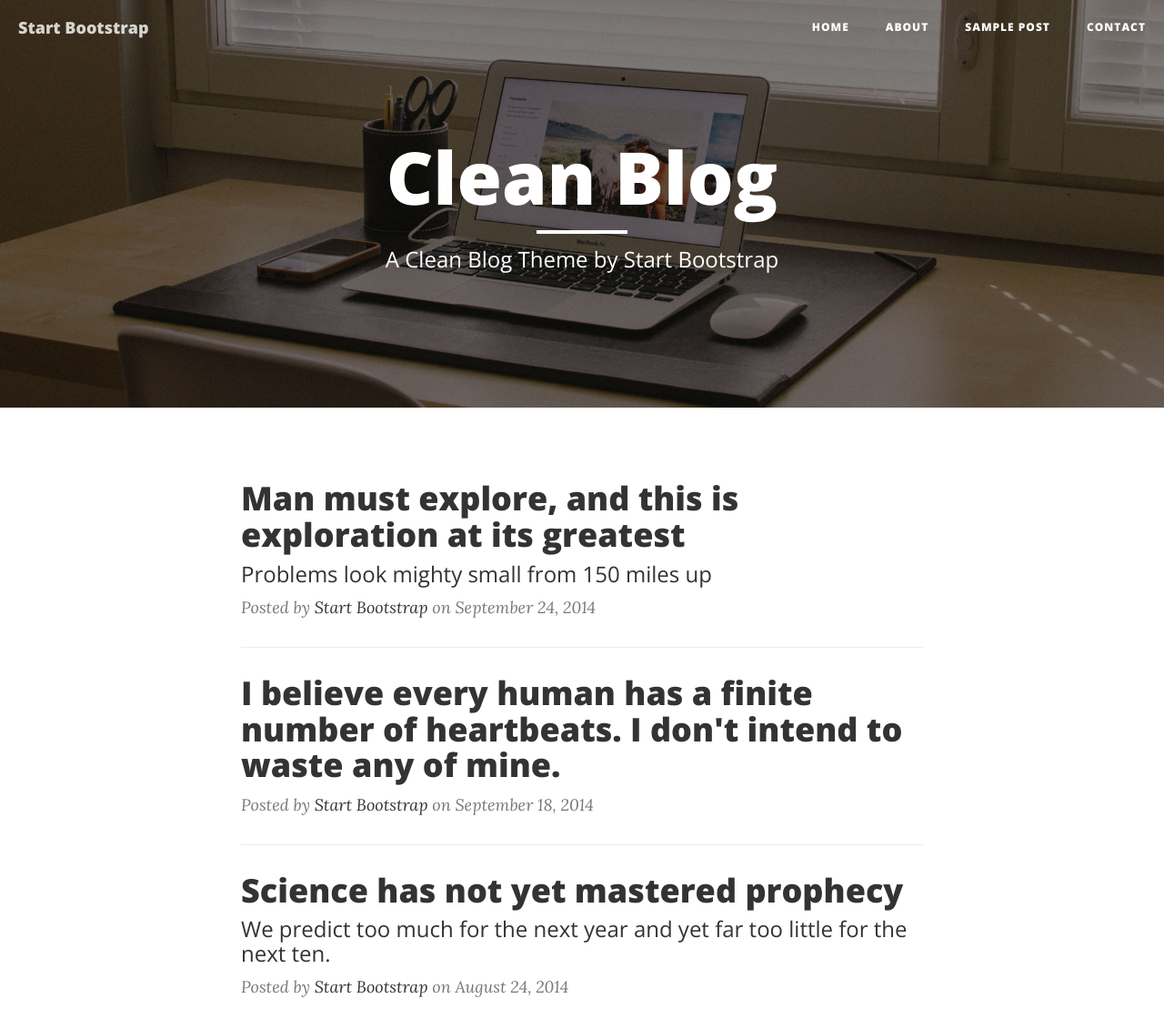
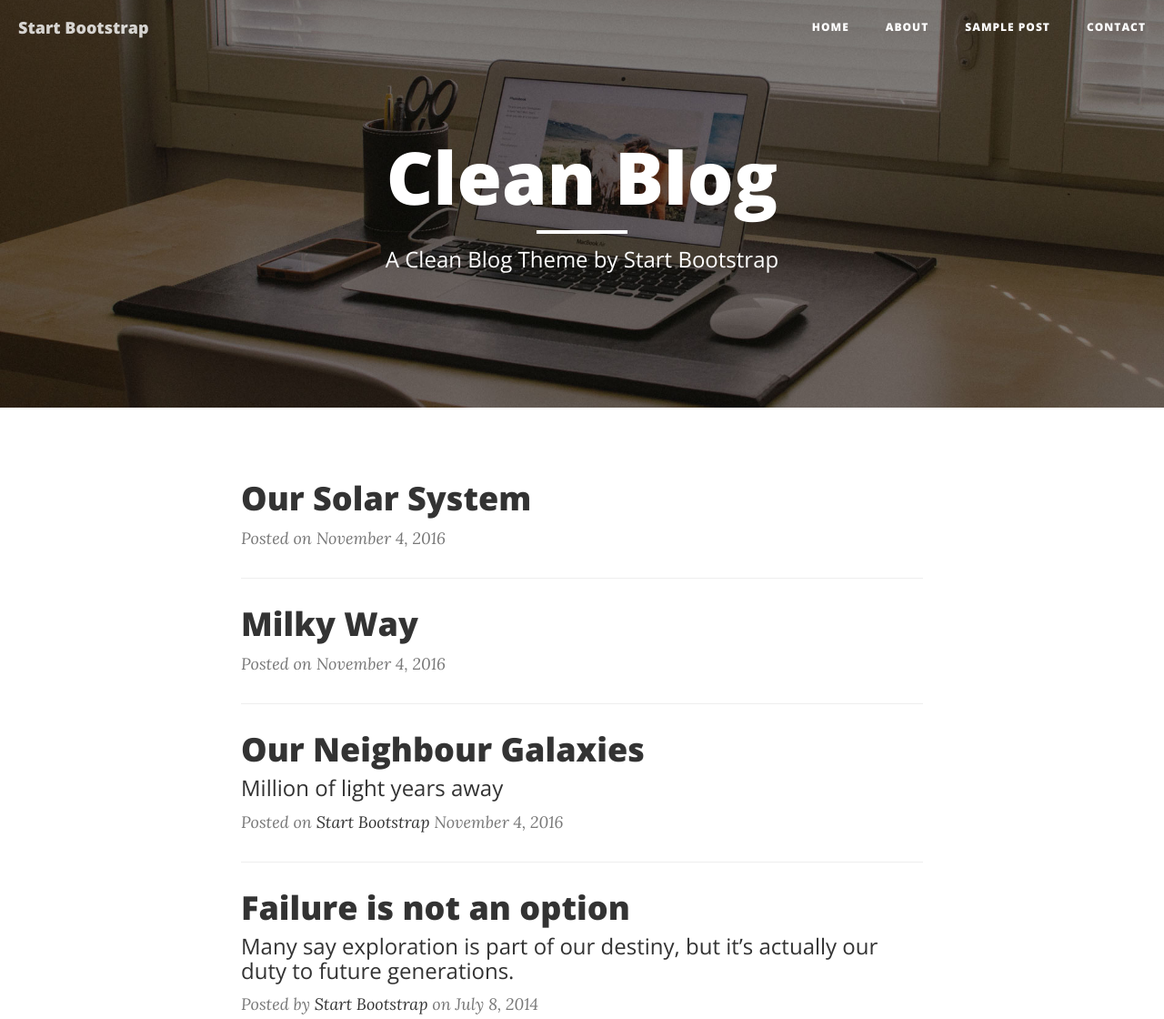
Before and after one commit to ivancruzagacer/Outer-Space, a website: page index.html in a window 1280 px wide. Shown: the top 1120 px of the page at 91% size. Drawn offline with nearby package versions, Linux system fonts and the light colour scheme.

Commit message:
Update index.html

```diff
--- a/index.html
+++ b/index.html
@@ -90,34 +90,33 @@
                 <div class="post-preview">
                     <a href="post.html">
                         <h2 class="post-title">
-                            Man must explore, and this is exploration at its greatest
+                           Our Solar System
                         </h2>
                         <h3 class="post-subtitle">
-                            Problems look mighty small from 150 miles up
                         </h3>
                     </a>
-                    <p class="post-meta">Posted by <a href="#">Start Bootstrap</a> on September 24, 2014</p>
+                    <p class="post-meta"> Posted on<a href="#"></a> November 4, 2016</p>
                 </div>
                 <hr>
                 <div class="post-preview">
                     <a href="post.html">
                         <h2 class="post-title">
-                            I believe every human has a finite number of heartbeats. I don't intend to waste any of mine.
+                            Milky Way
                         </h2>
                     </a>
-                    <p class="post-meta">Posted by <a href="#">Start Bootstrap</a> on September 18, 2014</p>
+                    <p class="post-meta"> Posted on<a href="#"></a> November 4, 2016</p>
                 </div>
                 <hr>
                 <div class="post-preview">
                     <a href="post.html">
                         <h2 class="post-title">
-                            Science has not yet mastered prophecy
+                            Our Neighbour Galaxies
                         </h2>
                         <h3 class="post-subtitle">
-                            We predict too much for the next year and yet far too little for the next ten.
+                            Million of light years away
                         </h3>
                     </a>
-                    <p class="post-meta">Posted by <a href="#">Start Bootstrap</a> on August 24, 2014</p>
+                    <p class="post-meta">Posted on <a href="#">Start Bootstrap</a> November 4, 2016</p>
                 </div>
                 <hr>
                 <div class="post-preview">
```
